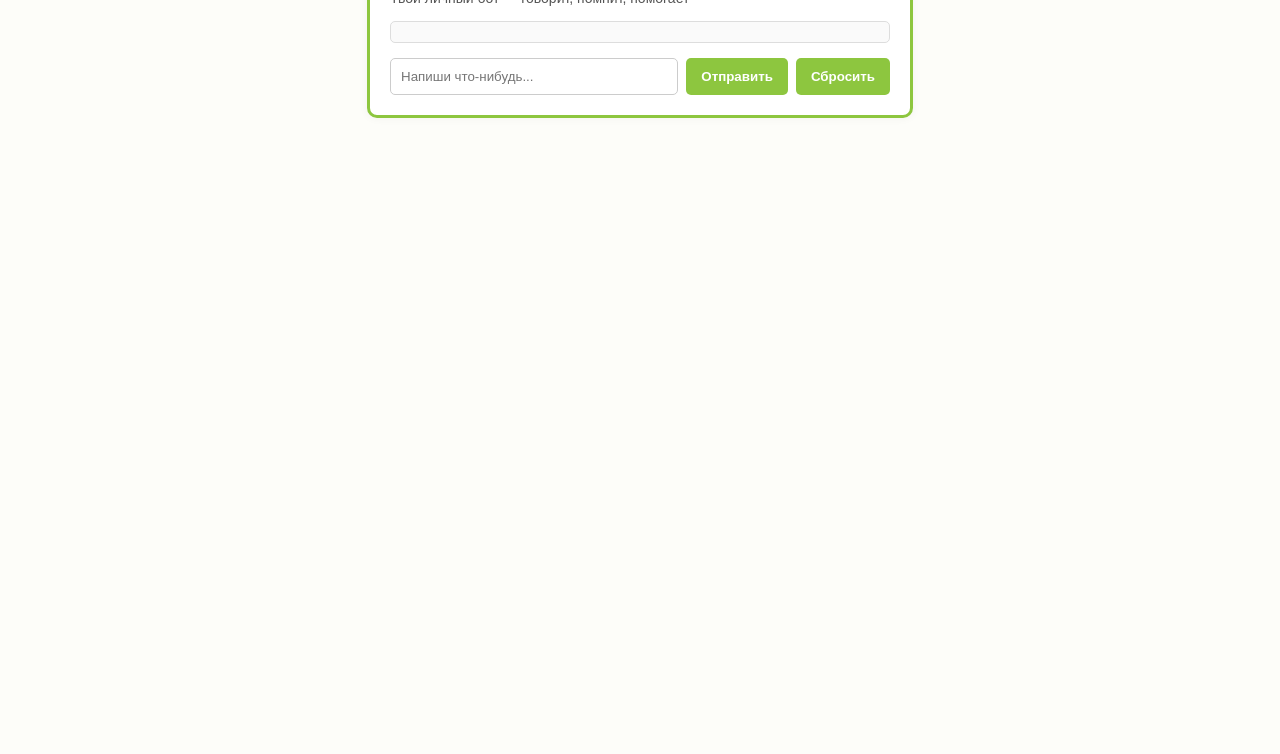
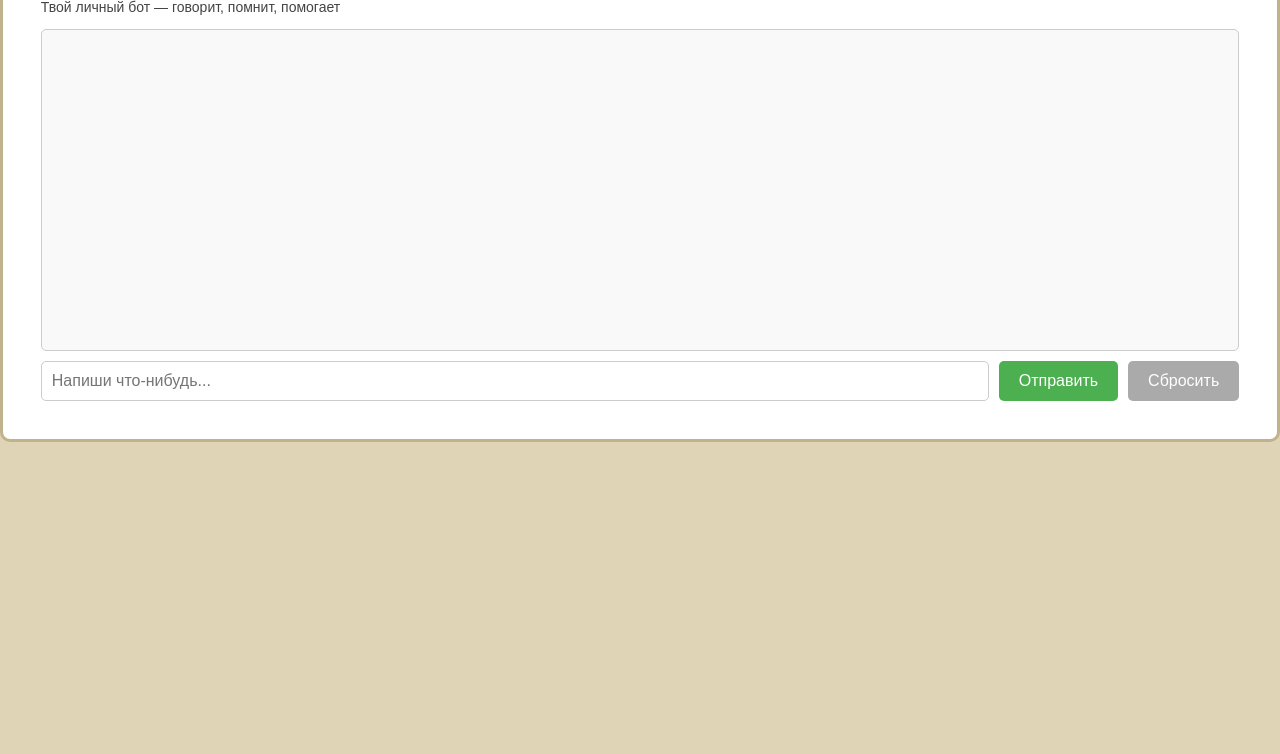
Before and after one commit to Tofik-San/tofgreen-chat, a website: page public/index.html in a window 1280 px wide. Shown: the part 86-840 px from the top of the page. After the commit the page ends 800 px from the top, so only its background shows below. Drawn offline with Linux system fonts and the light colour scheme.

Commit message:
Add files via upload

```diff
--- a/public/index.html
+++ b/public/index.html
@@ -7,20 +7,16 @@
   <link rel="stylesheet" href="style.css" />
 </head>
 <body>
-  <div id="app">
-    <header>
-      <h1>Greentoff Agent</h1>
-      <div class="subtitle">Твой личный бот — говорит, помнит, помогает</div>
-    </header>
-    <div id="chat-container">
-      <div id="messages"></div>
-      <div class="input-area">
-        <input type="text" id="userInput" placeholder="Напиши что-нибудь..." />
-        <button onclick="sendMessage()">Отправить</button>
-        <button onclick="clearChat()">Сбросить</button>
-      </div>
+  <div class="chat-container">
+    <h1>Greentoff Agent</h1>
+    <p class="subtitle">Твой личный бот — говорит, помнит, помогает</p>
+    <div id="chat-box"></div>
+    <div class="input-area">
+      <input type="text" id="userInput" placeholder="Напиши что-нибудь..." />
+      <button onclick="sendMessage()">Отправить</button>
+      <button onclick="clearChat()">Сбросить</button>
     </div>
   </div>
-  <script src="greentoff-chat.js"></script>
+  <script src="greentoff-chat.js" defer></script>
 </body>
 </html>
--- a/public/style.css
+++ b/public/style.css
@@ -1,74 +1,66 @@
 body {
   margin: 0;
+  padding: 0;
   font-family: Arial, sans-serif;
-  background-color: #fdfdf9;
-  display: flex;
-  justify-content: center;
-  align-items: flex-start;
-  min-height: 100vh;
-  padding: 20px;
+  background-color: #e0d4b7; /* потемнее бежевый */
 }
-#app {
-  background-color: #ffffff;
-  border: 3px solid #8dc63f;
+
+.chat-container {
+  max-width: 100%;
+  padding: 10mm;
+  box-sizing: border-box;
+  background-color: white;
+  border: 3px solid #c0b28c;
   border-radius: 10px;
-  padding: 20px;
-  width: 100%;
-  max-width: 500px;
-  box-shadow: 0 0 10px rgba(0, 0, 0, 0.05);
+  margin: 0 auto;
 }
-header h1 {
-  margin: 0;
+
+h1 {
+  margin-top: 0;
   font-size: 24px;
-  color: #222;
 }
+
 .subtitle {
-  margin: 5px 0 15px;
   font-size: 14px;
-  color: #555;
+  color: #444;
 }
-#chat-container {
-  display: flex;
-  flex-direction: column;
-}
-#messages {
+
+#chat-box {
+  min-height: 300px;
   max-height: 400px;
   overflow-y: auto;
-  margin-bottom: 15px;
+  background-color: #f9f9f9;
+  border: 1px solid #ccc;
   padding: 10px;
-  border: 1px solid #ddd;
+  margin-top: 10px;
+  margin-bottom: 10px;
   border-radius: 5px;
-  background: #fafafa;
-  font-size: 14px;
-  line-height: 1.4;
 }
+
 .input-area {
   display: flex;
-  gap: 8px;
+  gap: 10px;
+  flex-wrap: wrap;
 }
+
 input[type="text"] {
-  flex-grow: 1;
+  flex: 1;
   padding: 10px;
+  font-size: 16px;
+  border-radius: 5px;
   border: 1px solid #ccc;
-  border-radius: 5px;
 }
+
 button {
-  padding: 10px 15px;
+  padding: 10px 20px;
+  font-size: 16px;
+  background-color: #4CAF50;
+  color: white;
   border: none;
   border-radius: 5px;
-  background-color: #8dc63f;
-  color: white;
   cursor: pointer;
-  font-weight: bold;
 }
-button:hover {
-  background-color: #7ab532;
+
+button:last-child {
+  background-color: #aaa;
 }
-.user-msg {
-  color: #222;
-  margin-bottom: 8px;
-}
-.bot-msg {
-  color: #4b7e23;
-  margin-bottom: 12px;
-}
```
